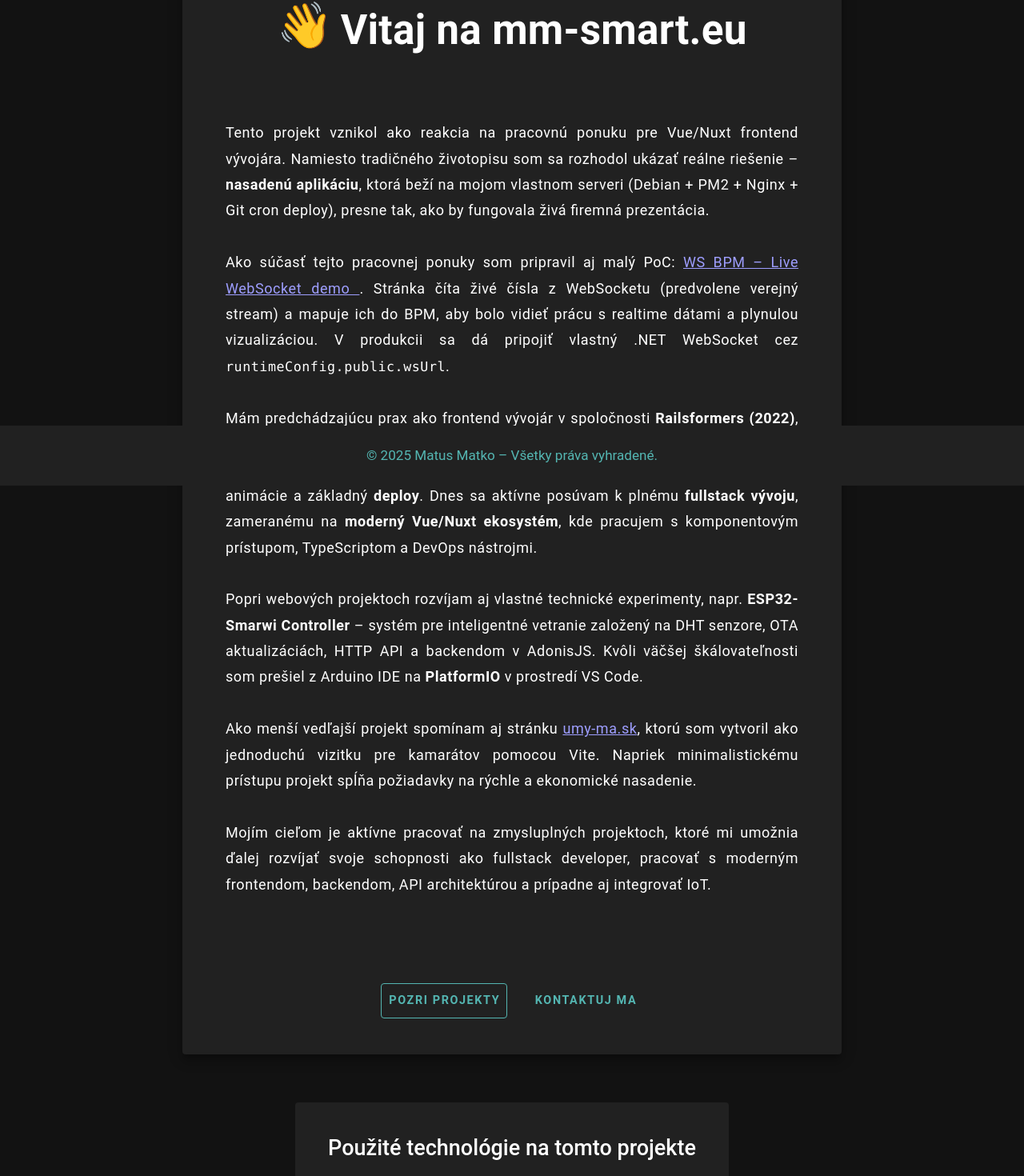
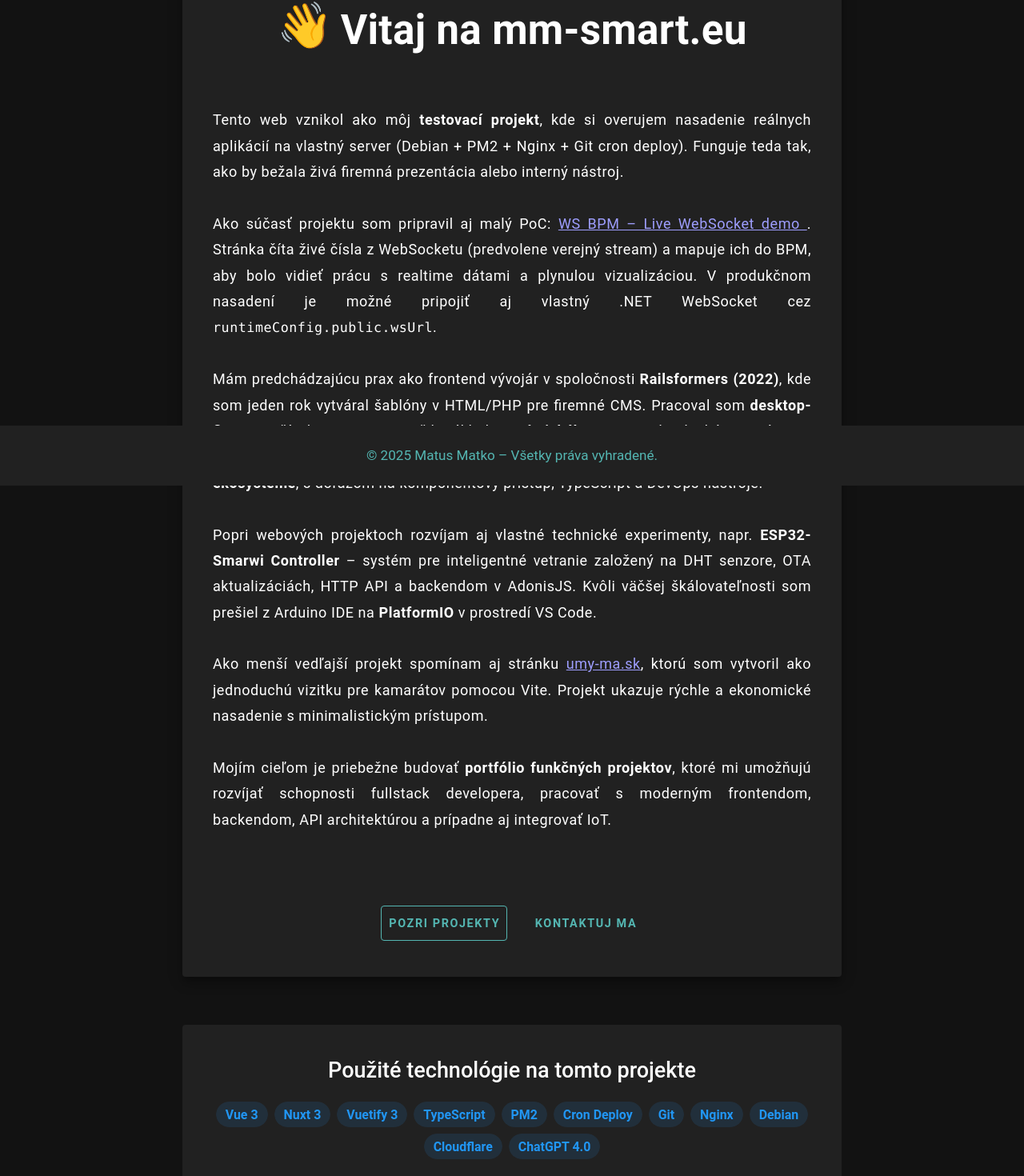
Before and after one commit to pampaliry/portfolio-nuxt, a Nuxt app: page / in a window 1280 px wide. Shown: the part 193-1663 px from the top of the page at 80% size. Built offline with nearby package versions, Linux system fonts and the light colour scheme.

Commit message:
Build commit

```diff
--- a/app.html
+++ b/app.html
@@ -2,6 +2,10 @@
 <html lang="sk">
   <head>
     <meta charset="utf-8" />
+    <meta name="viewport" content="width=device-width, initial-scale=1" />
+    <meta name="format-detection" content="telephone=no" />
+    <meta name="theme-color" content="#ffffff" />
+
     %head%
   </head>
   <body>
--- a/assets/styles/assets/typography.scss
+++ b/assets/styles/assets/typography.scss
@@ -1,9 +1,8 @@
 /* assets/styles/typography.scss */
-
 
 html {
   /* 1rem sa bude hýbať medzi 14px – 18px */
-  font-size: clamp(14px, 1.2vw + 10px, 18px);
+  font-size: clamp(10px, 1.2vw + 10px, 18px);
   -webkit-text-size-adjust: 100%;
   text-rendering: optimizeLegibility;
 }
--- a/assets/styles/main.scss
+++ b/assets/styles/main.scss
@@ -1,2 +1,5 @@
 @use "assets/typography.scss";
 //@use "assets/utility.scss";
+.main-heading {
+  //flex-wrap: nowrap;
+}
--- a/components/HeroSection.vue
+++ b/components/HeroSection.vue
@@ -5,7 +5,7 @@
     <v-card-title class="text-center d-flex justify-center align-center flex-wrap">
       <span class="d-inline-flex align-center">
         <HandWave style="font-size: 1.5rem; margin-right: 0.5rem;" />
-        <h1 aria-label="Hlavný nadpis stránky">Vitaj na mm-smart.eu</h1>
+        <h1 class="main-heading" aria-label="Hlavný nadpis stránky">Vitaj na mm-smart.eu</h1>
       </span>
     </v-card-title>
 
--- a/components/MainArticle.vue
+++ b/components/MainArticle.vue
@@ -1,27 +1,27 @@
 <template>
-  <v-container>
+
     <v-row>
      <v-card-text class="text-body-1 text-center mt-8">
   <article class="text-justify" style="line-height: 1.8">
-                Tento projekt vznikol ako reakcia na pracovnú ponuku pre Vue/Nuxt frontend vývojára.
-                Namiesto tradičného životopisu som sa rozhodol ukázať reálne riešenie – <strong>nasadenú aplikáciu</strong>, ktorá beží na mojom vlastnom serveri
-                (Debian + PM2 + Nginx + Git cron deploy), presne tak, ako by fungovala živá firemná prezentácia.
+    Tento web vznikol ako môj <strong>testovací projekt</strong>, kde si overujem nasadenie reálnych aplikácií na vlastný server
+    (Debian + PM2 + Nginx + Git cron deploy). Funguje teda tak, ako by bežala živá firemná prezentácia alebo interný nástroj.
 
     <br><br>
 
-                              Ako súčasť tejto pracovnej ponuky som pripravil aj malý PoC:
+    Ako súčasť projektu som pripravil aj malý PoC:
     <NuxtLink to="/projects" aria-label="Prejsť Projekty – Live WebSocket demo">
       WS BPM – Live WebSocket demo
     </NuxtLink>.
     Stránka číta živé čísla z WebSocketu (predvolene verejný stream) a mapuje ich do BPM,
     aby bolo vidieť prácu s realtime dátami a plynulou vizualizáciou.
-                V produkcii sa dá pripojiť vlastný .NET WebSocket cez <code>runtimeConfig.public.wsUrl</code>.
+    V produkčnom nasadení je možné pripojiť aj vlastný .NET WebSocket cez
+    <code>runtimeConfig.public.wsUrl</code>.
 
     <br><br>
 
     Mám predchádzajúcu prax ako frontend vývojár v spoločnosti <strong>Railsformers (2022)</strong>, kde som jeden rok vytváral šablóny v HTML/PHP pre firemné CMS.
     Pracoval som <strong>desktop-first</strong>, používal <strong>Bootstrap</strong>, riešil základy <strong>technického SEO</strong>, jednoduché animácie a základný <strong>deploy</strong>.
-                Dnes sa aktívne posúvam k plnému <strong>fullstack vývoju</strong>, zameranému na <strong>moderný Vue/Nuxt ekosystém</strong>, kde pracujem s komponentovým prístupom, TypeScriptom a DevOps nástrojmi.
+    Dnes sa posúvam k plnému <strong>fullstack vývoju</strong> v modernom <strong>Vue/Nuxt ekosystéme</strong>, s dôrazom na komponentový prístup, TypeScript a DevOps nástroje.
 
     <br><br>
 
@@ -32,15 +32,15 @@
 
     Ako menší vedľajší projekt spomínam aj stránku
     <a href="http://www.umy-ma.sk" target="_blank" rel="noopener noreferrer" aria-label="Externý odkaz na stránku umy-ma.sk">umy-ma.sk</a>, ktorú som vytvoril ako jednoduchú vizitku pre kamarátov pomocou Vite.
-                Napriek minimalistickému prístupu projekt spĺňa požiadavky na rýchle a ekonomické nasadenie.
+    Projekt ukazuje rýchle a ekonomické nasadenie s minimalistickým prístupom.
 
     <br><br>
 
-
-                Mojím cieľom je aktívne pracovať na zmysluplných projektoch, ktoré mi umožnia ďalej rozvíjať svoje schopnosti ako fullstack developer,
+    Mojím cieľom je priebežne budovať <strong>portfólio funkčných projektov</strong>, ktoré mi umožňujú rozvíjať schopnosti fullstack developera,
     pracovať s moderným frontendom, backendom, API architektúrou a prípadne aj integrovať IoT.
   </article>
 </v-card-text>
+
     </v-row>
-  </v-container>
+
 </template>
--- a/components/TechnologyStack.vue
+++ b/components/TechnologyStack.vue
@@ -1,6 +1,6 @@
 <template>
     <v-row justify="center" class="mt-12">
-        <v-col cols="10" lg="8">
+        <v-col cols="12" lg="">
           <v-sheet class="pa-6 text-center" color="dark" rounded>
             <h2 class="text-h5 font-weight-medium mb-4" aria-label="Použité technológie">
               Použité technológie na tomto projekte
--- a/layouts/default.vue
+++ b/layouts/default.vue
@@ -59,7 +59,7 @@
     <v-main role="main">
       <v-container class="py-16" fluid>
         <v-row justify="center">
-          <v-col cols="10" lg="8">
+          <v-col cols="12" sm="10" lg="8">
             <NuxtPage />
           </v-col>
         </v-row>
```
Lines whose indentation alone changed are shown as unchanged.
